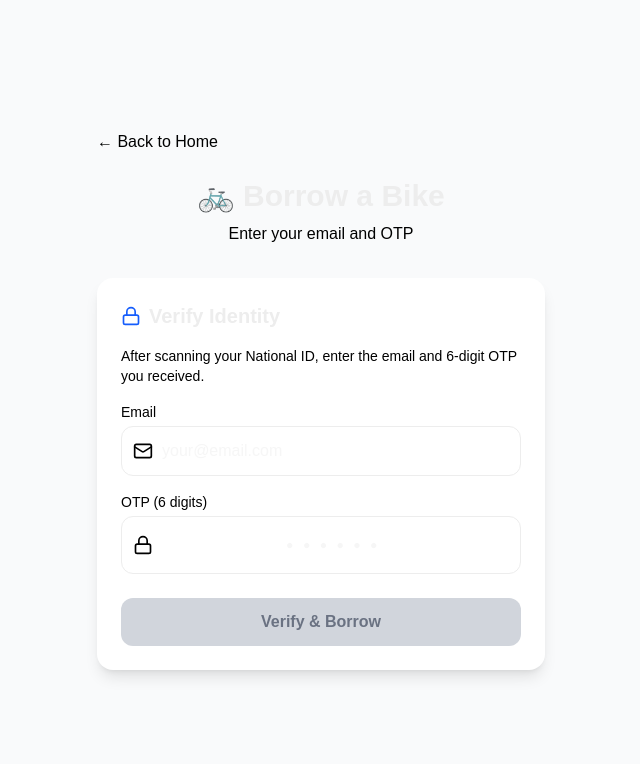
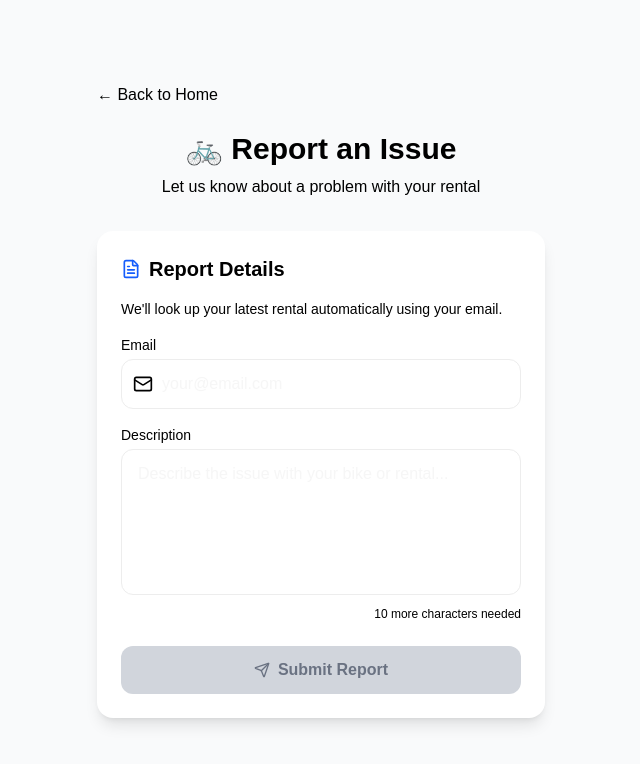
Before and after one commit to Kiefffff/BikeBayan, a Next.js app in the folder bikebayan-frontend/: page /borrow in a window 1280 px wide. Shown: the top 764 px of the page, without its empty margins (319-959 px from the left). Built offline with nearby package versions, Linux system fonts and the light colour scheme.

Commit message:
Black font

```diff
--- a/bikebayan-frontend/app/borrow/page.tsx
+++ b/bikebayan-frontend/app/borrow/page.tsx
@@ -1,63 +1,49 @@
 "use client";
-import { useState, useEffect } from "react";
-import { verifyOTP } from "@/lib/api";
-import { Mail, Lock, CheckCircle, AlertCircle, Bike } from "lucide-react";
+import { useState } from "react";
+import { submitReport } from "@/lib/api";
+import { Mail, FileText, Send, CheckCircle, AlertCircle, XCircle } from "lucide-react";
 import Link from "next/link";
 
-export default function BorrowPage() {
-  const [step, setStep] = useState<"verify" | "success">("verify");
+export default function ReportPage() {
   const [email, setEmail] = useState("");
-  const [otp, setOtp] = useState("");
+  const [body, setBody] = useState("");
   const [loading, setLoading] = useState(false);
-  const [error, setError] = useState("");
+  const [result, setResult] = useState<"success" | "duplicate" | "error" | null>(null);
+  const [errorMsg, setErrorMsg] = useState("");
 
-  useEffect(() => {
-    const stored = localStorage.getItem("user");
-    if (stored) {
-      try {
-        const user = JSON.parse(stored);
-        if (user.email && user.verified_at && user.email !== "admin@bikebayan.ph") {
-          setStep("success");
-          setEmail(user.email);
-        }
-      } catch {}
-    }
-  }, []);
+  const canSubmit =
+    email.includes("@") && body.trim().length >= 10 && !loading;
 
-  const handleVerify = async () => {
-    const cleanEmail = email.trim().toLowerCase();
-    const cleanOtp = otp.replace(/\D/g, "");
-
-    if (!cleanEmail.includes("@") || cleanOtp.length !== 6) {
-      setError("Enter a valid email and 6-digit OTP");
-      return;
-    }
-
+  const handleSubmit = async () => {
     setLoading(true);
-    setError("");
+    setResult(null);
+    setErrorMsg("");
 
     try {
-      const result = await verifyOTP(cleanEmail, cleanOtp);
-
-      if (result.success) {
-        localStorage.setItem("user", JSON.stringify({
-          email: cleanEmail,
-          uin: result.uin || "verified",
-          verified_at: new Date().toISOString()
-        }));
-        setStep("success");
+      await submitReport(email.trim().toLowerCase(), body.trim());
+      setResult("success");
+    } catch (err: any) {
+      const status = err.response?.status;
+      const detail = err.response?.data?.detail;
+      if (status === 409) {
+        setResult("duplicate");
+      } else if (status === 404) {
+        setResult("error");
+        setErrorMsg(detail || "User or rental not found.");
       } else {
-        setError("Verification failed");
+        setResult("error");
+        setErrorMsg(detail || "Could not submit report. Please try again.");
       }
-    } catch (err: any) {
-      setError(err.response?.data?.detail || "Invalid email or OTP");
-      setOtp("");
     } finally {
       setLoading(false);
     }
   };
 
-  const canSubmit = email.includes("@") && otp.length === 6 && !loading;
+  const handleReset = () => {
+    setResult(null);
+    setErrorMsg("");
+    setBody("");
+  };
 
   return (
     <div className="min-h-screen bg-gray-50 p-4 flex items-center justify-center">
@@ -66,36 +52,84 @@ export default function BorrowPage() {
           ← Back to Home
         </Link>
 
-        <h1 className="text-3xl font-bold text-center mb-2">🚲 Borrow a Bike</h1>
-        <p className="text-black text-center mb-8">Enter your email and OTP</p>
+        <h1 className="text-3xl font-bold text-center mb-2 text-black">🚲 Report an Issue</h1>
+        <p className="text-black text-center mb-8">
+          Let us know about a problem with your rental
+        </p>
 
-        {error && (
-          <div className="bg-red-50 border border-red-200 text-red-700 px-4 py-3 rounded mb-6">
-            <AlertCircle className="w-5 h-5 inline mr-2" />
-            {error}
+        {/* Success */}
+        {result === "success" && (
+          <div className="bg-white p-6 rounded-2xl shadow-lg text-center">
+            <CheckCircle className="w-12 h-12 text-green-600 mx-auto mb-3" />
+            <h2 className="text-xl font-bold mb-2 text-black">Report Submitted</h2>
+            <p className="text-black mb-6">
+              We've received your report and will look into it shortly.
+            </p>
+            <button
+              onClick={handleReset}
+              className="w-full bg-blue-600 text-white py-3 rounded-xl font-bold hover:bg-blue-700"
+            >
+              Submit Another Report
+            </button>
           </div>
         )}
 
-        {step === "verify" && (
+        {/* Duplicate */}
+        {result === "duplicate" && (
+          <div className="bg-white p-6 rounded-2xl shadow-lg text-center">
+            <AlertCircle className="w-12 h-12 text-yellow-500 mx-auto mb-3" />
+            <h2 className="text-xl font-bold mb-2 text-black">Report Already Exists</h2>
+            <p className="text-black mb-6">
+              There's already an open report for your current rental. We'll resolve
+              it before a new one can be submitted.
+            </p>
+            <button
+              onClick={handleReset}
+              className="w-full bg-gray-200 text-black py-3 rounded-xl font-bold hover:bg-gray-300"
+            >
+              Go Back
+            </button>
+          </div>
+        )}
+
+        {/* Error */}
+        {result === "error" && (
+          <div className="bg-white p-6 rounded-2xl shadow-lg text-center">
+            <XCircle className="w-12 h-12 text-red-500 mx-auto mb-3" />
+            <h2 className="text-xl font-bold mb-2 text-black">Submission Failed</h2>
+            <p className="text-black mb-6">{errorMsg}</p>
+            <button
+              onClick={handleReset}
+              className="w-full bg-blue-600 text-white py-3 rounded-xl font-bold hover:bg-blue-700"
+            >
+              Try Again
+            </button>
+          </div>
+        )}
+
+        {/* Form */}
+        {result === null && (
           <div className="bg-white p-6 rounded-2xl shadow-lg">
-            <h2 className="text-xl font-bold mb-4 flex items-center">
-              <Lock className="w-5 h-5 mr-2 text-blue-600" />
-              Verify Identity
+            <h2 className="text-xl font-bold mb-4 flex items-center text-black">
+              <FileText className="w-5 h-5 mr-2 text-blue-600" />
+              Report Details
             </h2>
             <p className="text-black text-sm mb-4">
-              After scanning your National ID, enter the email and 6-digit OTP you received.
+              We'll look up your latest rental automatically using your email.
             </p>
 
             <div className="space-y-4">
               <div>
-                <label className="block text-sm font-medium text-black mb-1">Email</label>
+                <label className="block text-sm font-medium text-black mb-1">
+                  Email
+                </label>
                 <div className="relative">
                   <Mail className="absolute left-3 top-1/2 -translate-y-1/2 w-5 h-5 text-black" />
                   <input
                     type="email"
                     value={email}
                     onChange={(e) => setEmail(e.target.value)}
-                    className="w-full pl-10 pr-4 py-3 border rounded-xl"
+                    className="w-full pl-10 pr-4 py-3 border rounded-xl focus:outline-none focus:ring-2 focus:ring-blue-500"
                     placeholder="your@email.com"
                     disabled={loading}
                   />
@@ -103,57 +137,37 @@ export default function BorrowPage() {
               </div>
 
               <div>
-                <label className="block text-sm font-medium text-black mb-1">OTP (6 digits)</label>
-                <div className="relative">
-                  <Lock className="absolute left-3 top-1/2 -translate-y-1/2 w-5 h-5 text-black" />
-                  <input
-                    type="text"
-                    value={otp}
-                    onChange={(e) => setOtp(e.target.value.replace(/\D/g, "").slice(0, 6))}
-                    className="w-full pl-10 pr-4 py-3 border rounded-xl text-center text-2xl tracking-widest font-mono"
-                    placeholder="••••••"
-                    maxLength={6}
-                    disabled={loading}
-                  />
+                <label className="block text-sm font-medium text-black mb-1">
+                  Description
+                </label>
+                <textarea
+                  value={body}
+                  onChange={(e) => setBody(e.target.value)}
+                  className="w-full px-4 py-3 border rounded-xl focus:outline-none focus:ring-2 focus:ring-blue-500 resize-none"
+                  placeholder="Describe the issue with your bike or rental..."
+                  rows={5}
+                  maxLength={1000}
+                  disabled={loading}
+                />
+                <div className="text-right text-xs text-black mt-1">
+                  {body.trim().length < 10
+                    ? `${10 - body.trim().length} more characters needed`
+                    : `${body.length}/1000`}
                 </div>
               </div>
             </div>
 
             <button
-              onClick={handleVerify}
+              onClick={handleSubmit}
               disabled={!canSubmit}
-              className={`w-full mt-6 py-3 rounded-xl font-bold ${
+              className={`w-full mt-6 py-3 rounded-xl font-bold flex items-center justify-center gap-2 ${
                 canSubmit
                   ? "bg-blue-600 text-white hover:bg-blue-700"
                   : "bg-gray-300 text-gray-500 cursor-not-allowed"
               }`}
             >
-              {loading ? "Verifying..." : "Verify & Borrow"}
-            </button>
-          </div>
-        )}
-
-        {step === "success" && (
-          <div className="bg-white p-6 rounded-2xl shadow-lg text-center">
-            <CheckCircle className="w-12 h-12 text-green-600 mx-auto mb-3" />
-            <h2 className="text-xl font-bold mb-2">Verified!</h2>
-            <p className="text-black mb-4">Select a bike at the station to unlock.</p>
-            <Link
-              href={`/borrow/select-bike?email=${encodeURIComponent(email)}`}
-              className="block w-full bg-green-600 text-white py-3 rounded-xl font-bold hover:bg-green-700 flex items-center justify-center gap-2"
-            >
-              <Bike className="w-5 h-5" />
-              Select a Bike
-            </Link>
-            <button
-              onClick={() => {
-                setStep("verify");
-                setOtp("");
-                setError("");
-              }}
-              className="w-full mt-3 text-black py-2 text-sm hover:text-black"
-            >
-              Verify Another Email
+              <Send className="w-4 h-4" />
+              {loading ? "Submitting..." : "Submit Report"}
             </button>
           </div>
         )}
--- a/bikebayan-frontend/app/report/page.tsx
+++ b/bikebayan-frontend/app/report/page.tsx
@@ -52,7 +52,7 @@ export default function ReportPage() {
           ← Back to Home
         </Link>
 
-        <h1 className="text-3xl font-bold text-center mb-2">🚲 Report an Issue</h1>
+        <h1 className="text-3xl font-bold text-center mb-2 text-black">🚲 Report an Issue</h1>
         <p className="text-black text-center mb-8">
           Let us know about a problem with your rental
         </p>
@@ -61,7 +61,7 @@ export default function ReportPage() {
         {result === "success" && (
           <div className="bg-white p-6 rounded-2xl shadow-lg text-center">
             <CheckCircle className="w-12 h-12 text-green-600 mx-auto mb-3" />
-            <h2 className="text-xl font-bold mb-2">Report Submitted</h2>
+            <h2 className="text-xl font-bold mb-2 text-black">Report Submitted</h2>
             <p className="text-black mb-6">
               We've received your report and will look into it shortly.
             </p>
@@ -78,14 +78,14 @@ export default function ReportPage() {
         {result === "duplicate" && (
           <div className="bg-white p-6 rounded-2xl shadow-lg text-center">
             <AlertCircle className="w-12 h-12 text-yellow-500 mx-auto mb-3" />
-            <h2 className="text-xl font-bold mb-2">Report Already Exists</h2>
+            <h2 className="text-xl font-bold mb-2 text-black">Report Already Exists</h2>
             <p className="text-black mb-6">
               There's already an open report for your current rental. We'll resolve
               it before a new one can be submitted.
             </p>
             <button
               onClick={handleReset}
-              className="w-full bg-gray-200 text-gray-700 py-3 rounded-xl font-bold hover:bg-gray-300"
+              className="w-full bg-gray-200 text-black py-3 rounded-xl font-bold hover:bg-gray-300"
             >
               Go Back
             </button>
@@ -96,7 +96,7 @@ export default function ReportPage() {
         {result === "error" && (
           <div className="bg-white p-6 rounded-2xl shadow-lg text-center">
             <XCircle className="w-12 h-12 text-red-500 mx-auto mb-3" />
-            <h2 className="text-xl font-bold mb-2">Submission Failed</h2>
+            <h2 className="text-xl font-bold mb-2 text-black">Submission Failed</h2>
             <p className="text-black mb-6">{errorMsg}</p>
             <button
               onClick={handleReset}
@@ -110,7 +110,7 @@ export default function ReportPage() {
         {/* Form */}
         {result === null && (
           <div className="bg-white p-6 rounded-2xl shadow-lg">
-            <h2 className="text-xl font-bold mb-4 flex items-center">
+            <h2 className="text-xl font-bold mb-4 flex items-center text-black">
               <FileText className="w-5 h-5 mr-2 text-blue-600" />
               Report Details
             </h2>
```
